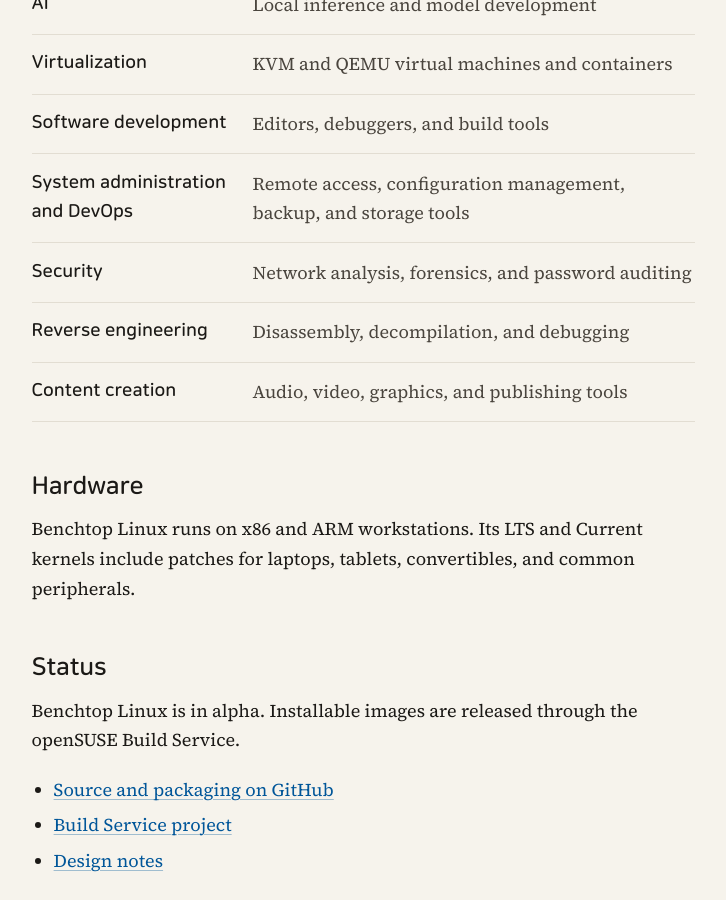
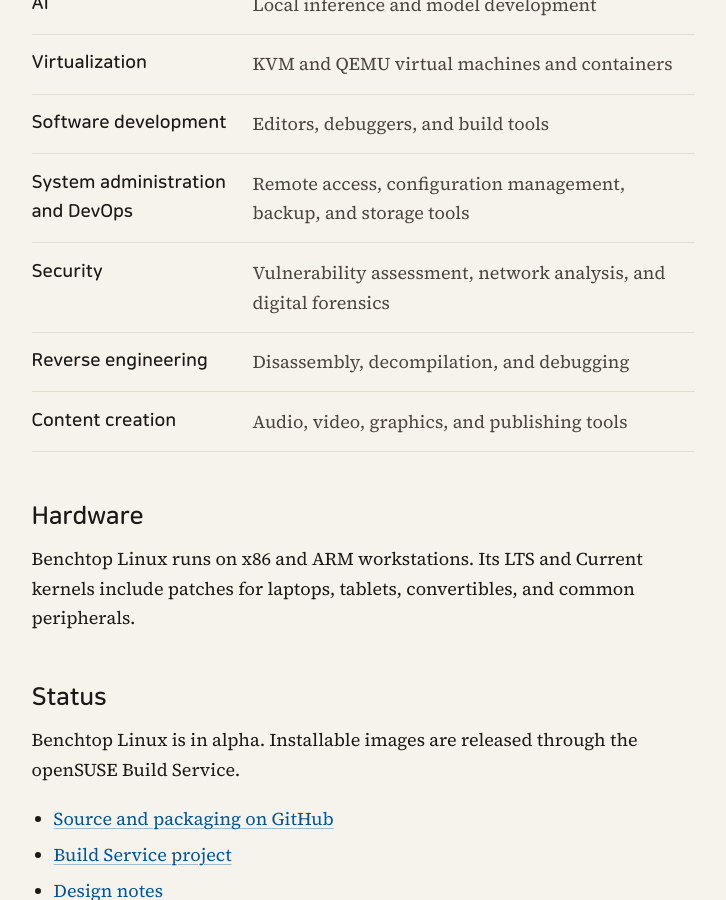
Before and after one commit to TechnicompLabs/technicomplabs.github.io, a Jekyll site: the page built from _pages/benchtop.md, in a window 1280 px wide and 900 px high, scrolled down 1463 px. Shown: the whole window, without its empty margins (277-1003 px from the left). Built offline with Jekyll 4.4.1, drawn with Linux system fonts in a browser that asks for light colours.

Commit message:
Security thread: vulnerability assessment, network analysis, forensics

```diff
--- a/_pages/benchtop.md
+++ b/_pages/benchtop.md
@@ -33,7 +33,7 @@ Benchtop Linux is tuned for low interactive latency and stability, so that its d
   <div><dt>Virtualization</dt><dd>KVM and QEMU virtual machines and containers</dd></div>
   <div><dt>Software development</dt><dd>Editors, debuggers, and build tools</dd></div>
   <div><dt>System administration and DevOps</dt><dd>Remote access, configuration management, backup, and storage tools</dd></div>
-  <div><dt>Security</dt><dd>Network analysis, forensics, and password auditing</dd></div>
+  <div><dt>Security</dt><dd>Vulnerability assessment, network analysis, and digital forensics</dd></div>
   <div><dt>Reverse engineering</dt><dd>Disassembly, decompilation, and debugging</dd></div>
   <div><dt>Content creation</dt><dd>Audio, video, graphics, and publishing tools</dd></div>
 </dl>
```
